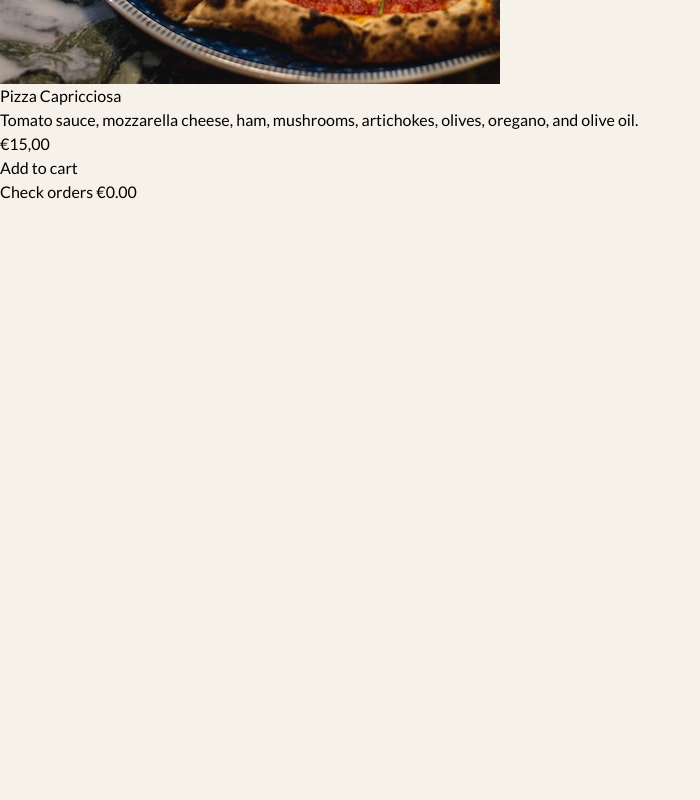
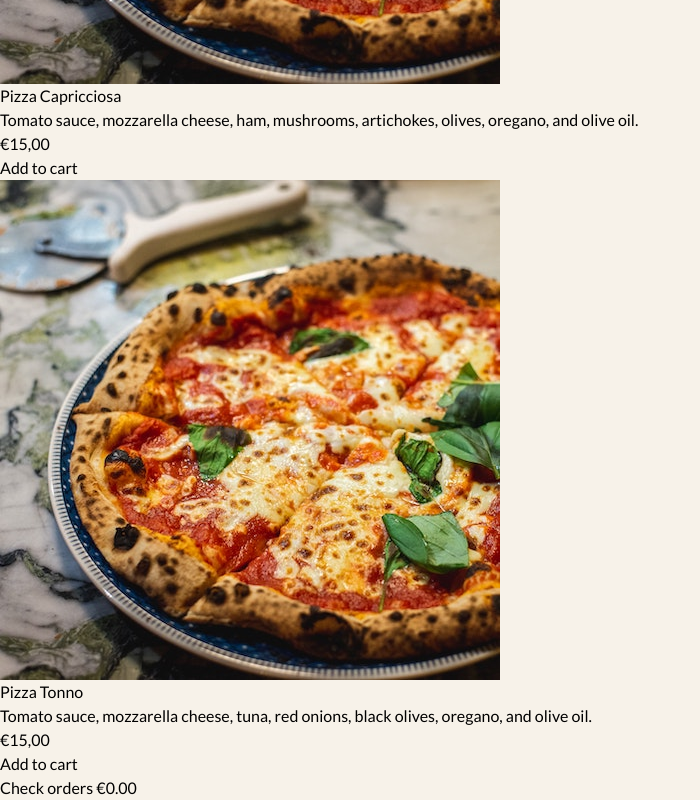
Before and after one commit to IzzetGunturk/Ordersystem, a React (Vite) app in the folder client/: page / in a window 1280 px wide. Shown: the part 4684-5484 px from the top of the page, without its empty margins (0-700 px from the left). Before the commit the page ends 4888 px from the top, so only its background shows below. Built offline with nearby package versions, Linux system fonts and the light colour scheme.

Commit message:
Added pizza section

```diff
--- a/client/src/components/menuOrder.jsx
+++ b/client/src/components/menuOrder.jsx
@@ -113,6 +113,12 @@ function menuOrder() {
       pizzainformation: 'Tomato sauce, mozzarella cheese, ham, mushrooms, artichokes, olives, oregano, and olive oil.',
       price: '€15,00'
     },
+    {
+      image: Pizza,
+      name: 'Pizza Tonno',
+      pizzainformation: 'Tomato sauce, mozzarella cheese, tuna, red onions, black olives, oregano, and olive oil.',
+      price: '€15,00'
+    },
   ];
 
   return (
```
